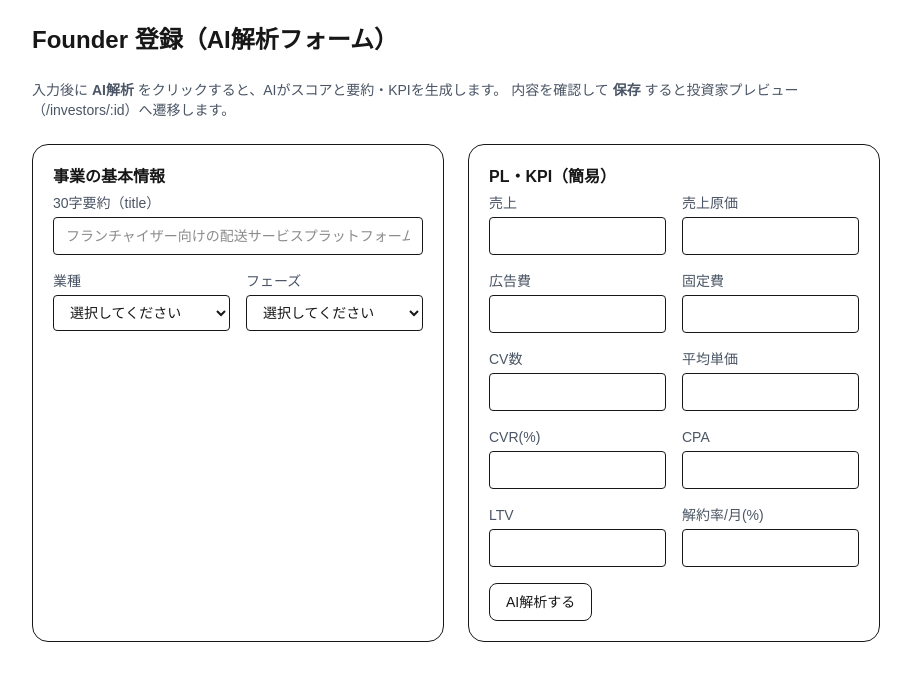
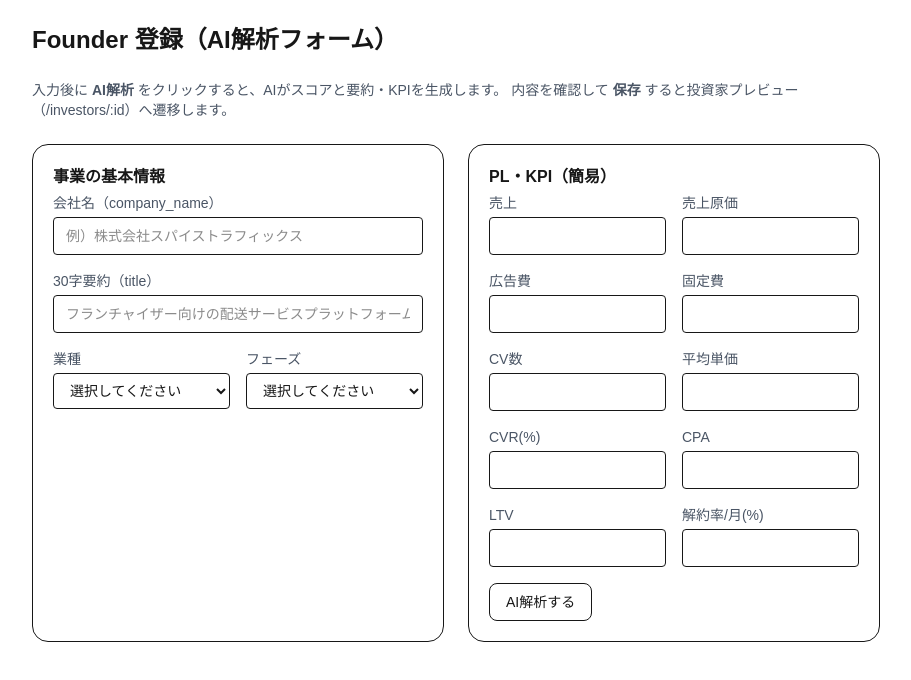
Before and after one commit to satoru-boop/partnerbox-poc-v2, a Next.js app: page /founder in a window 1280 px wide. Shown: the top 680 px of the page, without its empty margins (184-1095 px from the left). Built offline with nearby package versions, Linux system fonts and the light colour scheme.

Commit message:
UI修正

```diff
--- a/app/founder/FormClient.tsx
+++ b/app/founder/FormClient.tsx
@@ -125,6 +125,16 @@ export default function FormClient() {
         {/* 左：事業の基本情報 */}
         <section className="rounded-2xl border p-5 space-y-4">
           <h2 className="font-semibold mb-1">事業の基本情報</h2>
+
+            {/* 👇 新規追加：会社名 */}
+          <label className="text-sm block">
+            <span className="block text-gray-600 mb-1">会社名（company_name）</span>
+            <input className="w-full rounded border px-3 py-2"
+                   value={form.company_name}
+                   onChange={onChange('company_name')}
+                   placeholder="例）株式会社スパイストラフィックス"
+             />
+         </label>
 
           <label className="text-sm block">
             <span className="block text-gray-600 mb-1">30字要約（title）</span>
```
